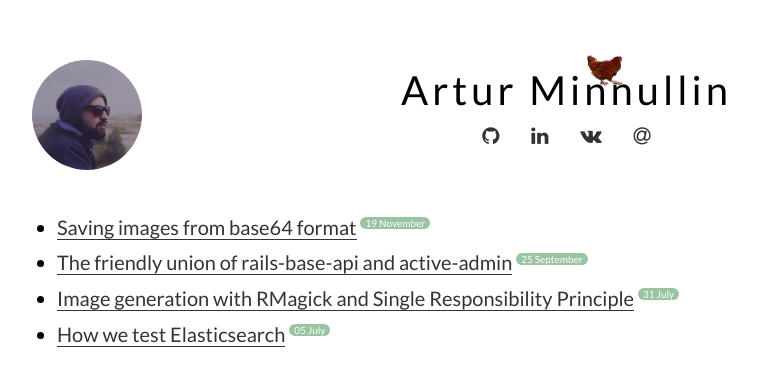
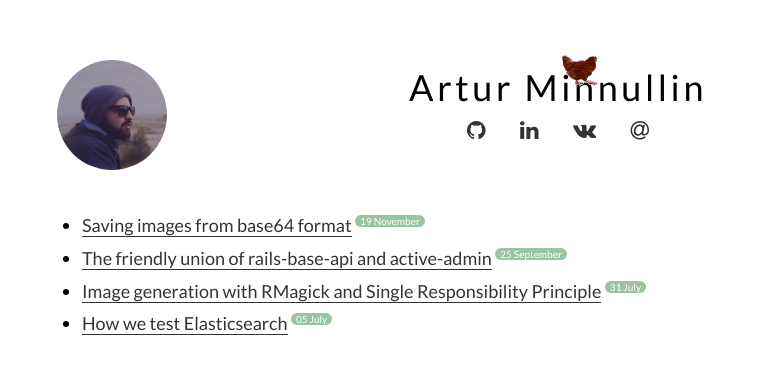
Before and after one commit to ArturMinnullin/arturminnullin.github.io, a Jekyll site: the page built from index.html, in a window 1280 px wide. Shown: the top 386 px of the page, without its empty margins (258-1015 px from the left). Built offline with Jekyll 4.4.1, drawn with Linux system fonts in a browser that asks for light colours; nearby versions of some CDN libraries; Markdown is read by kramdown in place of the engine named in the settings.

Commit message:
Reduce font, pretify layout, add favicon

```diff
--- a/_layouts/default.html
+++ b/_layouts/default.html
@@ -8,6 +8,7 @@
     <title>
       {{ page.title }}
     </title>
+    <link rel="shortcut icon" type="image/x-icon" href="/assets/favicon.ico">
     <link rel="stylesheet" href="/css/application.css"/>
     <link rel="stylesheet" href="/css/mobile.css" media="screen and (max-width: 600px)" />
   </head>
--- a/_sass/core/_base.scss
+++ b/_sass/core/_base.scss
@@ -1,5 +1,5 @@
 body {
-  font: normal normal 20px/1.5 $font-family;
+  font: normal normal 18px/1.5 $font-family;
 }
 
 a {
--- a/_sass/core/_vars.scss
+++ b/_sass/core/_vars.scss
@@ -1,5 +1,4 @@
 $font-family: Lato, Arial, sans-serif;
-$font-size: 16px;
 
 $text-color: rgba(0, 0, 0, .8);
 $text-color-hover: rgba(0, 0, 0, .5);
--- a/_sass/modules/_info.scss
+++ b/_sass/modules/_info.scss
@@ -38,6 +38,7 @@
   a {
     padding: 0.4em 0.7em;
     border: none;
+    font-size: 1.2em;
   }
 }
 
--- a/_sass/modules/_layout.scss
+++ b/_sass/modules/_layout.scss
@@ -7,7 +7,20 @@
 }
 
 .wrapper {
-  max-width: 700px;
+  max-width: 650px;
   width: auto;
   margin: 0 auto;
 }
+
+.post-list {
+  margin-left: 25px;
+  line-height: 1.6em;
+}
+
+.post-date {
+  font-size: x-small;
+  background-color: $green-color;
+  color: white;
+  padding: 0 0.5em;
+  border-radius: 1em;
+}
--- a/_sass/modules/_post_list.scss
+++ /dev/null
@@ -1,12 +0,0 @@
-.post-list {
-  margin-left: 25px;
-  line-height: 1.6em;
-}
-
-.post-date {
-  font-size: x-small;
-  background-color: $green-color;
-  color: white;
-  padding: 0 0.5em;
-  border-radius: 1em;
-}
--- a/_sass/modules/all.scss
+++ b/_sass/modules/all.scss
@@ -1,5 +1,4 @@
 @import "layout";
 @import "post";
 @import "info";
-@import "post_list";
 @import "syntax";
```
Also changed, not shown: assets/favicon.ico (added).
